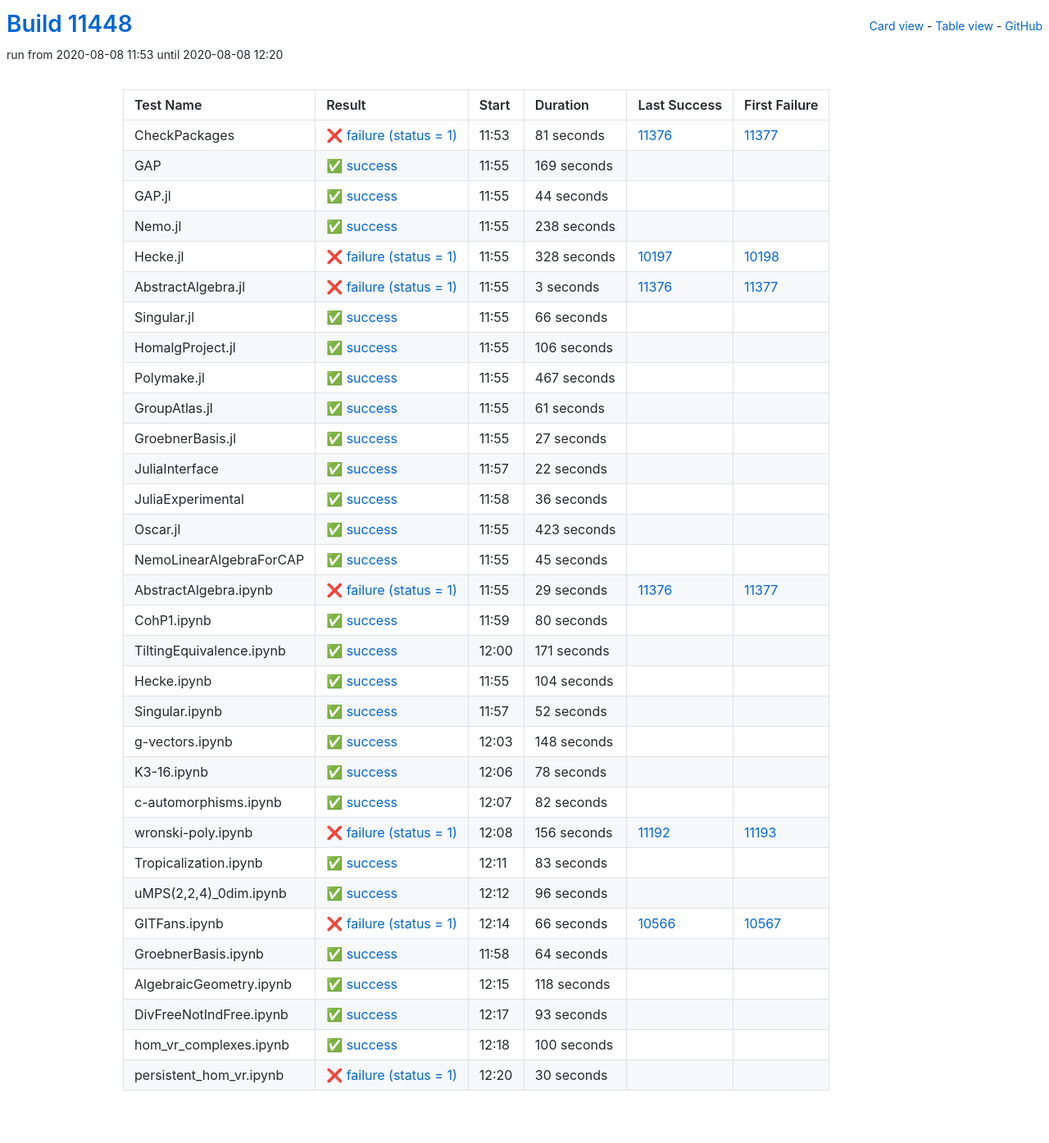
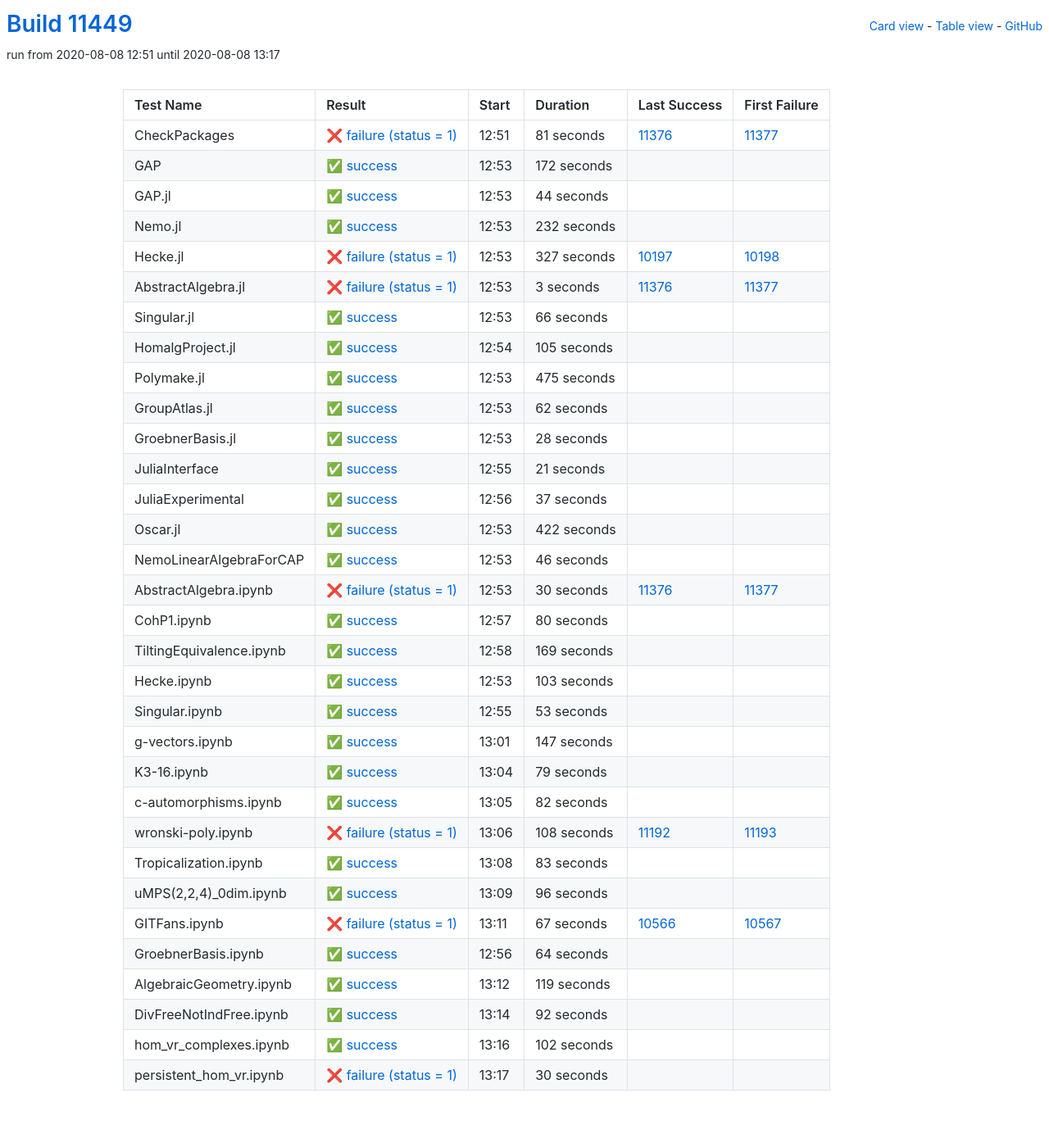
Before and after one commit to oscar-system/oscar-ci-status, a Jekyll site: the page built from table.html, in a window 1280 px wide. Shown: the whole page at 82% size. Built offline with Jekyll 4.4.1, drawn with Linux system fonts in a browser that asks for light colours.

Commit message:
Build #11449

```diff
--- a/_data/ci.yml
+++ b/_data/ci.yml
@@ -1,6 +1,6 @@
 ---
-build: 11448
-build_url: https://oscarci.mathematik.uni-kl.de/job/oscar/11448/
+build: 11449
+build_url: https://oscarci.mathematik.uni-kl.de/job/oscar/11449/
 job: oscar
 organization: oscar-system
 repo: oscar-ci-status
@@ -8,8 +8,8 @@
 tests:
 - name: CheckPackages
   id: checkpackages
-  log: https://oscarci.mathematik.uni-kl.de/job/oscar/11448/artifact/logs/build-11448/CheckPackages.log
-  start: 2020-08-08 11:53
+  log: https://oscarci.mathematik.uni-kl.de/job/oscar/11449/artifact/logs/build-11449/CheckPackages.log
+  start: 2020-08-08 12:51
   success: false
   exitcode: 1
   status: failure
@@ -20,20 +20,20 @@
   first_failure_url: https://oscarci.mathematik.uni-kl.de/job/oscar/11377/
 - name: GAP
   id: gap
-  log: https://oscarci.mathematik.uni-kl.de/job/oscar/11448/artifact/logs/build-11448/GAP.log
-  start: 2020-08-08 11:55
+  log: https://oscarci.mathematik.uni-kl.de/job/oscar/11449/artifact/logs/build-11449/GAP.log
+  start: 2020-08-08 12:53
   success: true
   exitcode: 0
   status: success
-  duration: 169
+  duration: 172
   last_success: false
   last_success_url:
   first_failure: false
   first_failure_url:
 - name: GAP.jl
   id: gap-jl
-  log: https://oscarci.mathematik.uni-kl.de/job/oscar/11448/artifact/logs/build-11448/GAP.jl.log
-  start: 2020-08-08 11:55
+  log: https://oscarci.mathematik.uni-kl.de/job/oscar/11449/artifact/logs/build-11449/GAP.jl.log
+  start: 2020-08-08 12:53
   success: true
   exitcode: 0
   status: success
@@ -44,32 +44,32 @@
   first_failure_url:
 - name: Nemo.jl
   id: nemo-jl
-  log: https://oscarci.mathematik.uni-kl.de/job/oscar/11448/artifact/logs/build-11448/Nemo.jl.log
-  start: 2020-08-08 11:55
+  log: https://oscarci.mathematik.uni-kl.de/job/oscar/11449/artifact/logs/build-11449/Nemo.jl.log
+  start: 2020-08-08 12:53
   success: true
   exitcode: 0
   status: success
-  duration: 238
+  duration: 232
   last_success: false
   last_success_url:
   first_failure: false
   first_failure_url:
 - name: Hecke.jl
   id: hecke-jl
-  log: https://oscarci.mathematik.uni-kl.de/job/oscar/11448/artifact/logs/build-11448/Hecke.jl.log
-  start: 2020-08-08 11:55
+  log: https://oscarci.mathematik.uni-kl.de/job/oscar/11449/artifact/logs/build-11449/Hecke.jl.log
+  start: 2020-08-08 12:53
   success: false
   exitcode: 1
   status: failure
-  duration: 328
+  duration: 327
   last_success: 10197
   last_success_url: https://oscarci.mathematik.uni-kl.de/job/oscar/10197/
   first_failure: 10198
   first_failure_url: https://oscarci.mathematik.uni-kl.de/job/oscar/10198/
 - name: AbstractAlgebra.jl
   id: abstractalgebra-jl
-  log: https://oscarci.mathematik.uni-kl.de/job/oscar/11448/artifact/logs/build-11448/AbstractAlgebra.jl.log
-  start: 2020-08-08 11:55
+  log: https://oscarci.mathematik.uni-kl.de/job/oscar/11449/artifact/logs/build-11449/AbstractAlgebra.jl.log
+  start: 2020-08-08 12:53
   success: false
   exitcode: 1
   status: failure
@@ -80,8 +80,8 @@
   first_failure_url: https://oscarci.mathematik.uni-kl.de/job/oscar/11377/
 - name: Singular.jl
   id: singular-jl
-  log: https://oscarci.mathematik.uni-kl.de/job/oscar/11448/artifact/logs/build-11448/Singular.jl.log
-  start: 2020-08-08 11:55
+  log: https://oscarci.mathematik.uni-kl.de/job/oscar/11449/artifact/logs/build-11449/Singular.jl.log
+  start: 2020-08-08 12:53
   success: true
   exitcode: 0
   status: success
@@ -92,116 +92,116 @@
   first_failure_url:
 - name: HomalgProject.jl
   id: homalgproject-jl
-  log: https://oscarci.mathematik.uni-kl.de/job/oscar/11448/artifact/logs/build-11448/HomalgProject.jl.log
-  start: 2020-08-08 11:55
+  log: https://oscarci.mathematik.uni-kl.de/job/oscar/11449/artifact/logs/build-11449/HomalgProject.jl.log
+  start: 2020-08-08 12:54
   success: true
   exitcode: 0
   status: success
-  duration: 106
+  duration: 105
   last_success: false
   last_success_url:
   first_failure: false
   first_failure_url:
 - name: Polymake.jl
   id: polymake-jl
-  log: https://oscarci.mathematik.uni-kl.de/job/oscar/11448/artifact/logs/build-11448/Polymake.jl.log
-  start: 2020-08-08 11:55
+  log: https://oscarci.mathematik.uni-kl.de/job/oscar/11449/artifact/logs/build-11449/Polymake.jl.log
+  start: 2020-08-08 12:53
   success: true
   exitcode: 0
   status: success
-  duration: 467
+  duration: 475
   last_success: false
   last_success_url:
   first_failure: false
   first_failure_url:
 - name: GroupAtlas.jl
   id: groupatlas-jl
-  log: https://oscarci.mathematik.uni-kl.de/job/oscar/11448/artifact/logs/build-11448/GroupAtlas.jl.log
-  start: 2020-08-08 11:55
+  log: https://oscarci.mathematik.uni-kl.de/job/oscar/11449/artifact/logs/build-11449/GroupAtlas.jl.log
+  start: 2020-08-08 12:53
   success: true
   exitcode: 0
   status: success
-  duration: 61
+  duration: 62
   last_success: false
   last_success_url:
   first_failure: false
   first_failure_url:
 - name: GroebnerBasis.jl
   id: groebnerbasis-jl
-  log: https://oscarci.mathematik.uni-kl.de/job/oscar/11448/artifact/logs/build-11448/GroebnerBasis.jl.log
-  start: 2020-08-08 11:55
+  log: https://oscarci.mathematik.uni-kl.de/job/oscar/11449/artifact/logs/build-11449/GroebnerBasis.jl.log
+  start: 2020-08-08 12:53
   success: true
   exitcode: 0
   status: success
-  duration: 27
+  duration: 28
   last_success: false
   last_success_url:
   first_failure: false
   first_failure_url:
 - name: JuliaInterface
   id: juliainterface
-  log: https://oscarci.mathematik.uni-kl.de/job/oscar/11448/artifact/logs/build-11448/JuliaInterface.log
-  start: 2020-08-08 11:57
+  log: https://oscarci.mathematik.uni-kl.de/job/oscar/11449/artifact/logs/build-11449/JuliaInterface.log
+  start: 2020-08-08 12:55
   success: true
   exitcode: 0
   status: success
-  duration: 22
+  duration: 21
   last_success: false
   last_success_url:
   first_failure: false
   first_failure_url:
 - name: JuliaExperimental
   id: juliaexperimental
-  log: https://oscarci.mathematik.uni-kl.de/job/oscar/11448/artifact/logs/build-11448/JuliaExperimental.log
-  start: 2020-08-08 11:58
+  log: https://oscarci.mathematik.uni-kl.de/job/oscar/11449/artifact/logs/build-11449/JuliaExperimental.log
+  start: 2020-08-08 12:56
   success: true
   exitcode: 0
   status: success
-  duration: 36
+  duration: 37
   last_success: false
   last_success_url:
   first_failure: false
   first_failure_url:
 - name: Oscar.jl
   id: oscar-jl
-  log: https://oscarci.mathematik.uni-kl.de/job/oscar/11448/artifact/logs/build-11448/Oscar.jl.log
-  start: 2020-08-08 11:55
+  log: https://oscarci.mathematik.uni-kl.de/job/oscar/11449/artifact/logs/build-11449/Oscar.jl.log
+  start: 2020-08-08 12:53
   success: true
   exitcode: 0
   status: success
-  duration: 423
+  duration: 422
   last_success: false
   last_success_url:
   first_failure: false
   first_failure_url:
 - name: NemoLinearAlgebraForCAP
   id: nemolinearalgebraforcap
-  log: https://oscarci.mathematik.uni-kl.de/job/oscar/11448/artifact/logs/build-11448/NemoLinearAlgebraForCAP.log
-  start: 2020-08-08 11:55
+  log: https://oscarci.mathematik.uni-kl.de/job/oscar/11449/artifact/logs/build-11449/NemoLinearAlgebraForCAP.log
+  start: 2020-08-08 12:53
   success: true
   exitcode: 0
   status: success
-  duration: 45
+  duration: 46
   last_success: false
   last_success_url:
   first_failure: false
   first_failure_url:
 - name: AbstractAlgebra.ipynb
   id: abstractalgebra-ipynb
-  log: https://oscarci.mathematik.uni-kl.de/job/oscar/11448/artifact/logs/build-11448/AbstractAlgebra.ipynb.log
-  start: 2020-08-08 11:55
+  log: https://oscarci.mathematik.uni-kl.de/job/oscar/11449/artifact/logs/build-11449/AbstractAlgebra.ipynb.log
+  start: 2020-08-08 12:53
   success: false
   exitcode: 1
   status: failure
-  duration: 29
+  duration: 30
   last_success: 11376
   last_success_url: https://oscarci.mathematik.uni-kl.de/job/oscar/11376/
   first_failure: 11377
   first_failure_url: https://oscarci.mathematik.uni-kl.de/job/oscar/11377/
 - name: CohP1.ipynb
   id: cohp1-ipynb
-  log: https://oscarci.mathematik.uni-kl.de/job/oscar/11448/artifact/logs/build-11448/CohP1.ipynb.log
-  start: 2020-08-08 11:59
+  log: https://oscarci.mathematik.uni-kl.de/job/oscar/11449/artifact/logs/build-11449/CohP1.ipynb.log
+  start: 2020-08-08 12:57
   success: true
   exitcode: 0
   status: success
@@ -212,68 +212,68 @@
   first_failure_url:
 - name: TiltingEquivalence.ipynb
   id: tiltingequivalence-ipynb
-  log: https://oscarci.mathematik.uni-kl.de/job/oscar/11448/artifact/logs/build-11448/TiltingEquivalence.ipynb.log
-  start: 2020-08-08 12:00
+  log: https://oscarci.mathematik.uni-kl.de/job/oscar/11449/artifact/logs/build-11449/TiltingEquivalence.ipynb.log
+  start: 2020-08-08 12:58
   success: true
   exitcode: 0
   status: success
-  duration: 171
+  duration: 169
   last_success: false
   last_success_url:
   first_failure: false
   first_failure_url:
 - name: Hecke.ipynb
   id: hecke-ipynb
-  log: https://oscarci.mathematik.uni-kl.de/job/oscar/11448/artifact/logs/build-11448/Hecke.ipynb.log
-  start: 2020-08-08 11:55
+  log: https://oscarci.mathematik.uni-kl.de/job/oscar/11449/artifact/logs/build-11449/Hecke.ipynb.log
+  start: 2020-08-08 12:53
   success: true
   exitcode: 0
   status: success
-  duration: 104
+  duration: 103
   last_success: false
   last_success_url:
   first_failure: false
   first_failure_url:
 - name: Singular.ipynb
   id: singular-ipynb
-  log: https://oscarci.mathematik.uni-kl.de/job/oscar/11448/artifact/logs/build-11448/Singular.ipynb.log
-  start: 2020-08-08 11:57
+  log: https://oscarci.mathematik.uni-kl.de/job/oscar/11449/artifact/logs/build-11449/Singular.ipynb.log
+  start: 2020-08-08 12:55
   success: true
   exitcode: 0
   status: success
-  duration: 52
+  duration: 53
   last_success: false
   last_success_url:
   first_failure: false
   first_failure_url:
 - name: g-vectors.ipynb
   id: g-vectors-ipynb
-  log: https://oscarci.mathematik.uni-kl.de/job/oscar/11448/artifact/logs/build-11448/g-vectors.ipynb.log
-  start: 2020-08-08 12:03
+  log: https://oscarci.mathematik.uni-kl.de/job/oscar/11449/artifact/logs/build-11449/g-vectors.ipynb.log
+  start: 2020-08-08 13:01
   success: true
   exitcode: 0
   status: success
-  duration: 148
+  duration: 147
   last_success: false
   last_success_url:
   first_failure: false
   first_failure_url:
 - name: K3-16.ipynb
   id: k3-16-ipynb
-  log: https://oscarci.mathematik.uni-kl.de/job/oscar/11448/artifact/logs/build-11448/K3-16.ipynb.log
-  start: 2020-08-08 12:06
+  log: https://oscarci.mathematik.uni-kl.de/job/oscar/11449/artifact/logs/build-11449/K3-16.ipynb.log
+  start: 2020-08-08 13:04
   success: true
   exitcode: 0
   status: success
-  duration: 78
+  duration: 79
   last_success: false
   last_success_url:
   first_failure: false
   first_failure_url:
 - name: c-automorphisms.ipynb
   id: c-automorphisms-ipynb
-  log: https://oscarci.mathematik.uni-kl.de/job/oscar/11448/artifact/logs/build-11448/c-automorphisms.ipynb.log
-  start: 2020-08-08 12:07
+  log: https://oscarci.mathematik.uni-kl.de/job/oscar/11449/artifact/logs/build-11449/c-automorphisms.ipynb.log
+  start: 2020-08-08 13:05
   success: true
   exitcode: 0
   status: success
@@ -284,20 +284,20 @@
   first_failure_url:
 - name: wronski-poly.ipynb
   id: wronski-poly-ipynb
-  log: https://oscarci.mathematik.uni-kl.de/job/oscar/11448/artifact/logs/build-11448/wronski-poly.ipynb.log
-  start: 2020-08-08 12:08
+  log: https://oscarci.mathematik.uni-kl.de/job/oscar/11449/artifact/logs/build-11449/wronski-poly.ipynb.log
+  start: 2020-08-08 13:06
   success: false
   exitcode: 1
   status: failure
-  duration: 156
+  duration: 108
   last_success: 11192
   last_success_url: https://oscarci.mathematik.uni-kl.de/job/oscar/11192/
   first_failure: 11193
   first_failure_url: https://oscarci.mathematik.uni-kl.de/job/oscar/11193/
 - name: Tropicalization.ipynb
   id: tropicalization-ipynb
-  log: https://oscarci.mathematik.uni-kl.de/job/oscar/11448/artifact/logs/build-11448/Tropicalization.ipynb.log
-  start: 2020-08-08 12:11
+  log: https://oscarci.mathematik.uni-kl.de/job/oscar/11449/artifact/logs/build-11449/Tropicalization.ipynb.log
+  start: 2020-08-08 13:08
   success: true
   exitcode: 0
   status: success
@@ -308,8 +308,8 @@
   first_failure_url:
 - name: uMPS(2,2,4)_0dim.ipynb
   id: umps-2-2-4-0dim-ipynb
-  log: https://oscarci.mathematik.uni-kl.de/job/oscar/11448/artifact/logs/build-11448/uMPS-2-2-4-_0dim.ipynb.log
-  start: 2020-08-08 12:12
+  log: https://oscarci.mathematik.uni-kl.de/job/oscar/11449/artifact/logs/build-11449/uMPS-2-2-4-_0dim.ipynb.log
+  start: 2020-08-08 13:09
   success: true
   exitcode: 0
   status: success
@@ -320,20 +320,20 @@
   first_failure_url:
 - name: GITFans.ipynb
   id: gitfans-ipynb
-  log: https://oscarci.mathematik.uni-kl.de/job/oscar/11448/artifact/logs/build-11448/GITFans.ipynb.log
-  start: 2020-08-08 12:14
+  log: https://oscarci.mathematik.uni-kl.de/job/oscar/11449/artifact/logs/build-11449/GITFans.ipynb.log
+  start: 2020-08-08 13:11
   success: false
   exitcode: 1
   status: failure
-  duration: 66
+  duration: 67
   last_success: 10566
   last_success_url: https://oscarci.mathematik.uni-kl.de/job/oscar/10566/
   first_failure: 10567
   first_failure_url: https://oscarci.mathematik.uni-kl.de/job/oscar/10567/
 - name: GroebnerBasis.ipynb
   id: groebnerbasis-ipynb
-  log: https://oscarci.mathematik.uni-kl.de/job/oscar/11448/artifact/logs/build-11448/GroebnerBasis.ipynb.log
-  start: 2020-08-08 11:58
+  log: https://oscarci.mathematik.uni-kl.de/job/oscar/11449/artifact/logs/build-11449/GroebnerBasis.ipynb.log
+  start: 2020-08-08 12:56
   success: true
   exitcode: 0
   status: success
@@ -344,44 +344,44 @@
   first_failure_url:
 - name: AlgebraicGeometry.ipynb
   id: algebraicgeometry-ipynb
-  log: https://oscarci.mathematik.uni-kl.de/job/oscar/11448/artifact/logs/build-11448/AlgebraicGeometry.ipynb.log
-  start: 2020-08-08 12:15
+  log: https://oscarci.mathematik.uni-kl.de/job/oscar/11449/artifact/logs/build-11449/AlgebraicGeometry.ipynb.log
+  start: 2020-08-08 13:12
   success: true
   exitcode: 0
   status: success
-  duration: 118
+  duration: 119
   last_success: false
   last_success_url:
   first_failure: false
   first_failure_url:
 - name: DivFreeNotIndFree.ipynb
   id: divfreenotindfree-ipynb
-  log: https://oscarci.mathematik.uni-kl.de/job/oscar/11448/artifact/logs/build-11448/DivFreeNotIndFree.ipynb.log
-  start: 2020-08-08 12:17
+  log: https://oscarci.mathematik.uni-kl.de/job/oscar/11449/artifact/logs/build-11449/DivFreeNotIndFree.ipynb.log
+  start: 2020-08-08 13:14
   success: true
   exitcode: 0
   status: success
-  duration: 93
+  duration: 92
   last_success: false
   last_success_url:
   first_failure: false
   first_failure_url:
 - name: hom_vr_complexes.ipynb
   id: hom-vr-complexes-ipynb
-  log: https://oscarci.mathematik.uni-kl.de/job/oscar/11448/artifact/logs/build-11448/hom_vr_complexes.ipynb.log
-  start: 2020-08-08 12:18
+  log: https://oscarci.mathematik.uni-kl.de/job/oscar/11449/artifact/logs/build-11449/hom_vr_complexes.ipynb.log
+  start: 2020-08-08 13:16
   success: true
   exitcode: 0
   status: success
-  duration: 100
+  duration: 102
   last_success: false
   last_success_url:
   first_failure: false
   first_failure_url:
 - name: persistent_hom_vr.ipynb
   id: persistent-hom-vr-ipynb
-  log: https://oscarci.mathematik.uni-kl.de/job/oscar/11448/artifact/logs/build-11448/persistent_hom_vr.ipynb.log
-  start: 2020-08-08 12:20
+  log: https://oscarci.mathematik.uni-kl.de/job/oscar/11449/artifact/logs/build-11449/persistent_hom_vr.ipynb.log
+  start: 2020-08-08 13:17
   success: false
   exitcode: 1
   status: failure
```
Also changed, not shown: README.md.
